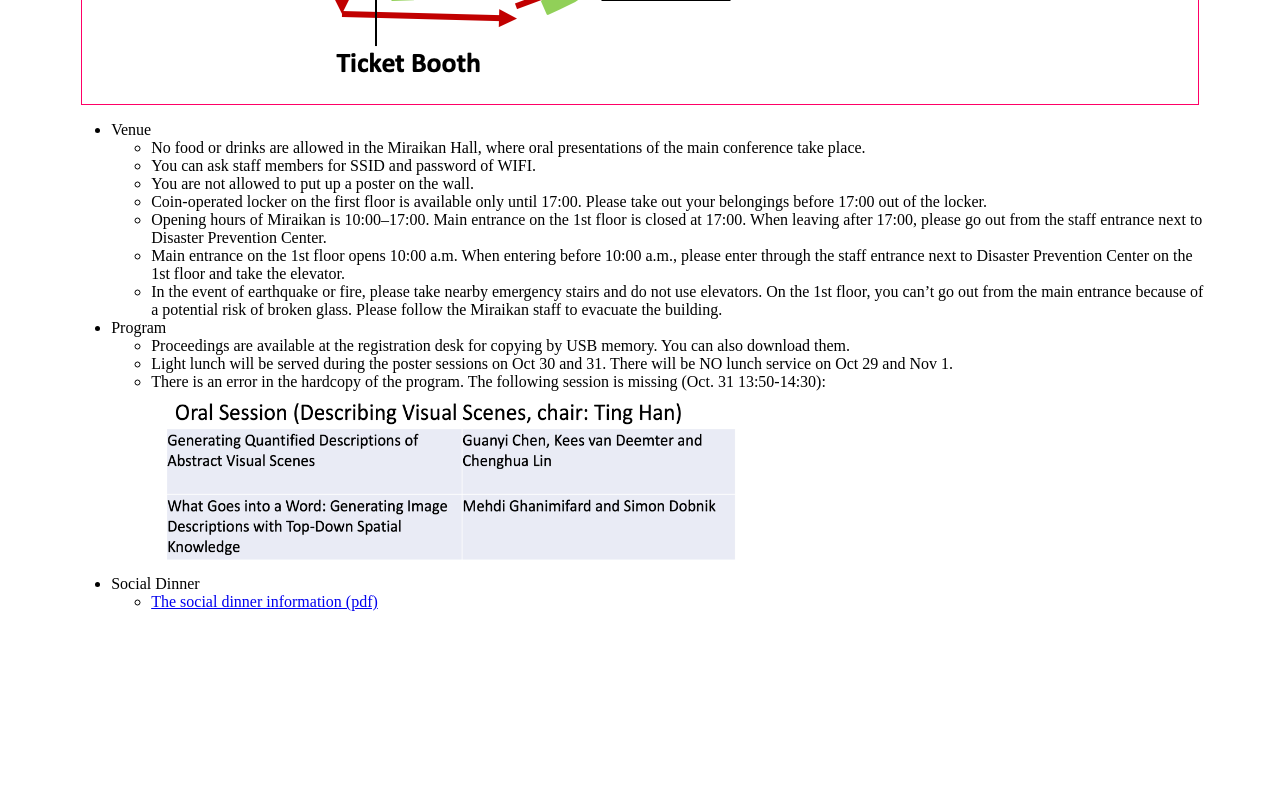
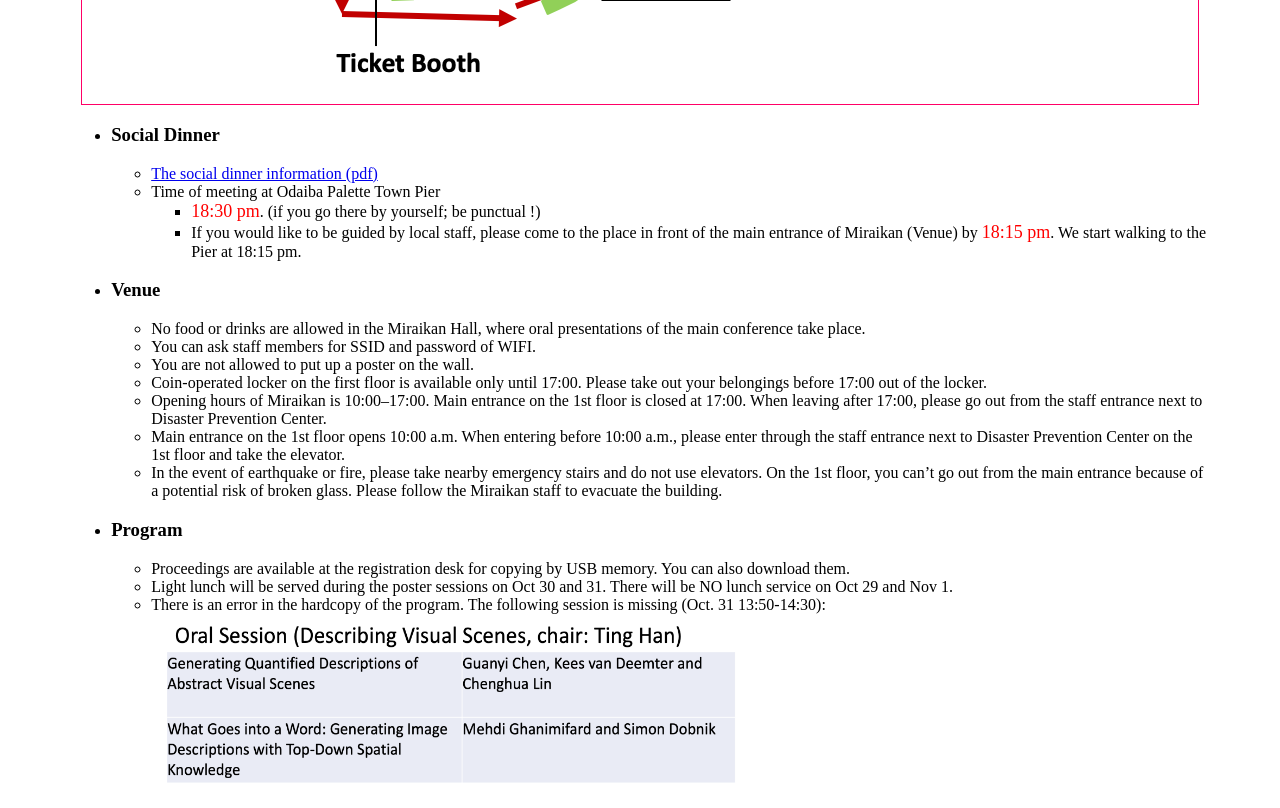
Before and after one commit to inlg2019lc/localinfo, a plain HTML site: page index.html in a window 1280 px wide. Shown: the part 580-1388 px from the top of the page. Before the commit the page ends 1254 px from the top, so only its background shows below. Drawn offline with Linux system fonts and the light colour scheme.

Commit message:
update index.html

```diff
--- a/index.html
+++ b/index.html
@@ -17,8 +17,19 @@ For participants:<br>
 The main entrance is closed until 10am. Please follow the red arrows below to get to the back entrance.
 <img src="./image.png" />
 </div>
-  <ul>
-    <li>Venue</li>
+<ul>
+   <li><h3>Social Dinner</h3>
+	 <ul>
+	  <li><a href="./inlg2019_social_dinner.pdf">The social dinner information (pdf)</a></li>
+	  <li> Time of meeting at Odaiba Palette Town Pier</li>
+	       <ul>
+		<li><font size="+1" color="#ff0000">18:30 pm</font>. (if you go there by yourself; be punctual !)</li>
+		<li>If you would like to be guided by local staff, please come to the place in front of the main entrance of Miraikan (Venue) by <font size="+1" color="#ff0000">18:15 pm</font>. We start walking to the Pier at 18:15 pm.</li>
+	       </ul>
+	 </ul>
+  </li>
+
+    <li><h3>Venue</h3></li>
       <ul>
          <li> No food or drinks are allowed in the Miraikan Hall, where oral presentations of the main conference take place.</li>
          <li> You can ask staff members for SSID and password of WIFI.</li>
@@ -29,7 +40,7 @@ The main entrance is closed until 10am. Please follow the red arrows below to ge
          <li> In the event of earthquake or fire, please take nearby emergency stairs and do not use elevators. On the 1st floor, you can’t go out from the main entrance because of a potential risk of broken glass. Please follow the Miraikan staff to evacuate the building. </li>
     <!--<li> In the event of earthquake, you can’t use emergency stairs next viewing lounge toilet on the 7th floor.</li>-->
       </ul>
-    <li>Program</li>
+    <li><h3>Program</h3></li>
        <ul>
           <li> Proceedings are available at the registration desk for copying by USB memory. You can also download them.</li>
           <li> Light lunch will be served during the poster sessions on Oct 30 and 31. There will be NO lunch service on Oct 29 and Nov 1. </li>
@@ -37,10 +48,7 @@ The main entrance is closed until 10am. Please follow the red arrows below to ge
                <img src="./missing_session.png" width="600" height="180" />
           </li>
        </ul>
-   <li>Social Dinner</li>
-	 <ul>
-	  <li><a href="./inlg2019_social_dinner.pdf">The social dinner information (pdf)</a></li>
-	 </ul>
+  </ul>
 </div>
 </body>
 </html>
```
